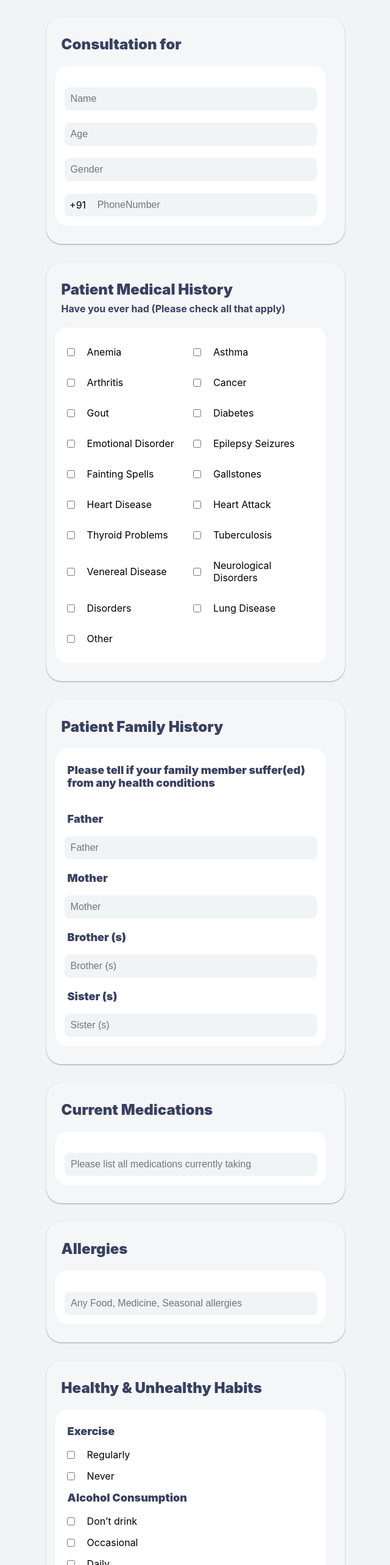
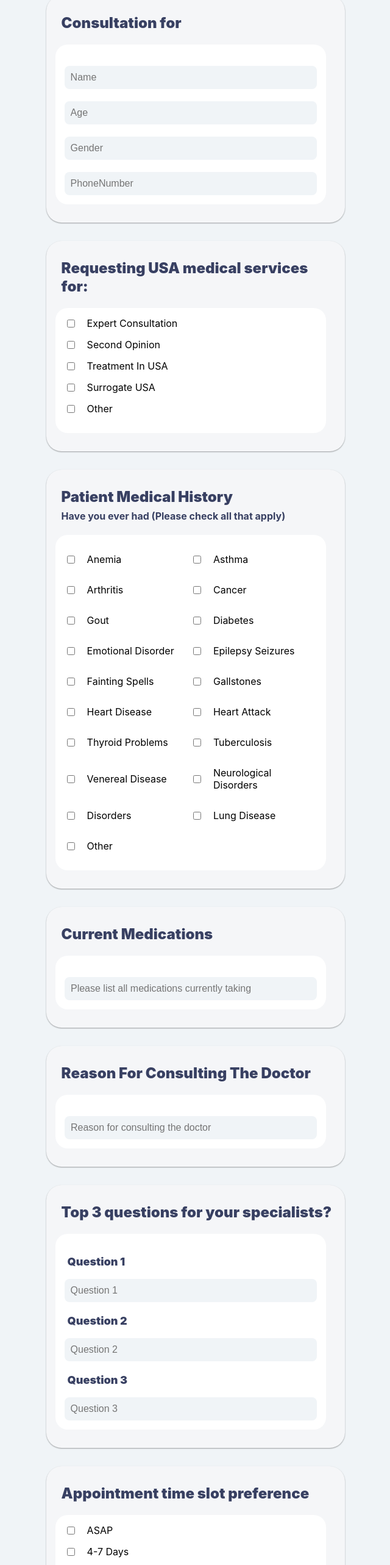
Before and after one commit to samryker/medipocket-webapp, a React (Create React App) app: page /intakeForm in a window 1280 px wide. Shown: the part 217-2783 px from the top of the page at 61% size, without its empty margins (319-959 px from the left). Built offline with nearby package versions, Linux system fonts and the light colour scheme.

Commit message:
intake form testing

```diff
--- a/src/screens/MainScreens/Doctor/IntakeForm.js
+++ b/src/screens/MainScreens/Doctor/IntakeForm.js
@@ -29,7 +29,6 @@ export default function IntakeForm() {
   // verifiedIsGood = 2 means clicked and false invalid code
   const [verifiedIsGood, setVerifiedIsGood] = useState(0);
   const [errorsOfUser, setErrorsOfUser] = useState("");
-  const [errorsOfUser2, setErrorsOfUser2] = useState("");
 
   // Inputs
   const [mynumber, setnumber] = useState("");
@@ -41,7 +40,7 @@ export default function IntakeForm() {
   const signin = () => {
     try {
       const appVerifier = window.recaptchaVerifier;
-      signInWithPhoneNumber(auth, '+91'+phone, appVerifier)
+      signInWithPhoneNumber(auth, phone, appVerifier)
         .then((confirmationResult) => {
           checkCode(confirmationResult);
           setshow(true);
@@ -151,7 +150,7 @@ export default function IntakeForm() {
     try {
       generateRecaptcha();
       let appVerifier = window.recaptchaVerifier;
-      signInWithPhoneNumber(auth, '+91'+phone, appVerifier)
+      signInWithPhoneNumber(auth, phone, appVerifier)
         .then((confirmationResult) => {
           window.confirmationResult = confirmationResult;
           setPhoneVerified(true);
@@ -162,19 +161,6 @@ export default function IntakeForm() {
     } catch (error) {
       console.log("error from recapther", error);
     }
-    // --- Rami Code ----
-    // console.log("inside trycatch 1 ");
-    // window.recaptchaVerifier = new RecaptchaVerifier(
-    //   "sign-in-button",
-    //   {
-    //     callback: (response) => {
-    //       console.log("response line 297 => ", response);
-    //       // onSignInSubmit(response);
-    //     },
-    //   },
-    //   auth
-    // );
-    // console.log("inside trycatch 2 ");
   };
 
   // f2
@@ -244,6 +230,13 @@ export default function IntakeForm() {
   const [q1, setQ1] = useState("");
   const [q2, setQ2] = useState("");
   const [q3, setQ3] = useState("");
+  // Request
+  const [request1, setRequest1] = useState(false);
+  const [request2, setRequest2] = useState(false);
+  const [request3, setRequest3] = useState(false);
+  const [request4, setRequest4] = useState(false);
+  const [request5, setRequest5] = useState(false);
+  const [request_other, setRequest_other] = useState("");
   // Appointment
   const [appointment1, setAppointment1] = useState(false);
   const [appointment2, setAppointment2] = useState(false);
@@ -310,6 +303,22 @@ export default function IntakeForm() {
     setF5_5_3(true);
     setF5_5_4(false);
   };
+  // Request
+  const handleRequest1 = () => {
+    setRequest1(!request1);
+  };
+  const handleRequest2 = () => {
+    setRequest2(!request2);
+  };
+  const handleRequest3 = () => {
+    setRequest3(!request3);
+  };
+  const handleRequest4 = () => {
+    setRequest4(!request4);
+  };
+  const handleRequest5 = () => {
+    setRequest5(!request5);
+  };
   // Appoitment
   const handleAppointment1 = () => {
     setAppointment1(!appointment1);
@@ -361,24 +370,24 @@ export default function IntakeForm() {
     if (f5_5_1) smoke = "Never";
     if (f5_5_2) smoke = "Stopped";
     if (f5_5_3) smoke = "Daily";
+    // request
+    let requestService = "";
+    if (request1) requestService += "Expert Consultation";
+    if (request2) requestService += "Second Opinion";
+    if (request3) requestService += "Treatment In USA";
+    if (request4) requestService += "Surrogate USA";
+    if (request5) requestService += request_other;
+    // appointment
     let appointment = "";
     if (appointment1) appointment += "ASAP";
     if (appointment2) appointment += "4-7 Days";
     if (appointment3) appointment += "Morning India time: 5.30am - 10am";
     if (appointment4) appointment += "Evening India time: 5.30pm - 12am";
-    if (phone.length === 0 || verifiedIsGood !== 1) {
+    if (phone.length === 0 || verifiedIsGood !== 1 || f3.length === 0) {
       setErrorsOfUser(
-        "Phone Number verification is required! PLease try again!"
+        "Phone Number verification and Reason for consultation are required! PLease try again!"
       );
     } else {
-      setErrorsOfUser('')
-    }
-     if (f3.length === 0){
-      setErrorsOfUser2('Reason for Consultation is required! PLease try again!')
-    } else {
-      setErrorsOfUser2('')
-    }
-    if(f3.length > 0 && verifiedIsGood === 1) {
       let user = {
         type_form: "intake_form",
         doc_name: doctorName ? doctorName : "_blank",
@@ -386,15 +395,15 @@ export default function IntakeForm() {
         birth: birth ? birth : "_blank",
         gender: gender ? gender : "_blank",
         phone_number: phone,
-        patient_medical_history: f4 ? f4: "_blank",
-        father: father ? father : "_blank",
-        mother: mother ? mother : "_blank",
-        brother: brother ? brother : "_blank",
-        sister: sister ? sister : "_blank",
+        patient_medical_history: f4 ? f4 : "_blank",
+        father: "_blank",
+        mother: "_blank",
+        brother: "_blank",
+        sister: "_blank",
         comments: "_blank",
         current_medication: medication ? medication : "_blank",
-        list_allergies: allergies ? allergies : "_blank",
-        healthy_unhealthy: `Exercices: ${exercices}, Alcohol ${alcohol}, Smoke: ${smoke}.`,
+        list_allergies: "_blank",
+        healthy_unhealthy: "_blank",
         reason_for_consultation: f3 ? f3 : "_blank",
         question1: q1 ? q1 : "_blank",
         question2: q2 ? q2 : "_blank",
@@ -415,27 +424,27 @@ export default function IntakeForm() {
           console.log("res from intakeForm => ", res);
           setIndicatorLoad(false);
           setHelp(true);
-          console.log("DONE");
         })
         .catch((err) => {
           setIndicatorLoad(false);
           console.log("==============================================");
           console.log("Error =>", err);
         });
+      console.log("DONE");
     }
 
     setIndicatorLoad(false);
   };
   useEffect(() => {
-    window.scrollTo(0, 0)
-  }, [])
+    window.scrollTo(0, 0);
+  }, []);
 
   return (
     <div className="age-container">
       {/* subContainer */}
       <div className="age-subContainer">
         <div className="age-header">
-          <div className="age-headerSub" onClick={() => navigate("/home")}>
+          <div className="age-headerSub" onClick={() => setHelp2(!help2)}>
             <FaArrowLeft className="age-backIcon" />
           </div>
           <div className="age-titleContainer">
@@ -451,8 +460,7 @@ export default function IntakeForm() {
       {/* scroll */}
       <div className="age-scrollContainer">
         <div className="intake-card shadow1">
-          <p className="intake-card-title">Telemedicine Patient</p>
-          <p className="intake-card-title">Intake Form</p>
+          <p className="intake-card-title">Medical Intake Form</p>
         </div>
         <div className="intake-card shadow1">
           <p className="intake-card-title">Consultation for</p>
@@ -495,18 +503,14 @@ export default function IntakeForm() {
               style={{ position: "relative" }}
             >
               <form action="" onSubmit={handleVerifyPhone}>
-                <div className="prefix-container">
-                <span class="prefix">+91</span>
+                {errorsOfUser.length > 0 ? (
+                  <>
                     <input
-                      className={`intake-input ${errorsOfUser.length > 0 ? "intake-error-field": null}`}
-                      type={"tel"}
-                      pattern={'[0-9]{10}'}
+                      className="intake-input intake-error-field"
                       value={phone}
-                      onChange={(e) => setPhone(e.target.value.substring(0,10))}
+                      onChange={(e) => setPhone(e.target.value)}
                       placeholder="PhoneNumber"
                     />
-                </div>
-                {errorsOfUser.length > 0 ? (
                     <div style={{ width: "100%" }}>
                       <p
                         style={{
@@ -518,9 +522,18 @@ export default function IntakeForm() {
                         * Phone Number and verification Required !
                       </p>
                     </div>
-                ) : null}
+                  </>
+                ) : (
+                  <input
+                    disabled={verifiedIsGood !== 0}
+                    className="intake-input"
+                    value={phone}
+                    onChange={(e) => setPhone(e.target.value)}
+                    placeholder="PhoneNumber"
+                  />
+                )}
 
-                {phone.length === 10 && (
+                {phone.length > 10 && (
                   <button
                     disabled={verifiedIsGood !== 0}
                     style={{
@@ -604,6 +617,76 @@ export default function IntakeForm() {
 
               {phoneError.length === 0 ? null : (
                 <p className="intake-error">{phoneError}</p>
+              )}
+            </div>
+          </div>
+        </div>
+        {/* Requesting USA medical services for: */}
+        <div className="intake-card shadow1">
+          <p className="intake-card-title">
+            Requesting USA medical services for:
+          </p>
+          <div className="intake-inputs-container">
+            <div className="intake-input-container">
+              <div className="intake-checkbox-container intake-checkbox-container-margin">
+                <input
+                  type={"checkbox"}
+                  color={"#40e0d0"}
+                  className="intake-checkbox"
+                  value={request1}
+                  onChange={handleRequest1}
+                />
+                <p className="intake-checkbox-title">Expert Consultation</p>
+              </div>
+              <div className="intake-checkbox-container intake-checkbox-container-margin">
+                <input
+                  type={"checkbox"}
+                  color={"#40e0d0"}
+                  className="intake-checkbox"
+                  value={request2}
+                  onChange={handleRequest2}
+                />
+                <p className="intake-checkbox-title">Second Opinion</p>
+              </div>
+              <div className="intake-checkbox-container intake-checkbox-container-margin">
+                <input
+                  type={"checkbox"}
+                  color={"#40e0d0"}
+                  className="intake-checkbox"
+                  value={request3}
+                  onChange={handleRequest3}
+                />
+                <p className="intake-checkbox-title">Treatment In USA</p>
+              </div>
+              <div className="intake-checkbox-container intake-checkbox-container-margin">
+                <input
+                  type={"checkbox"}
+                  color={"#40e0d0"}
+                  className="intake-checkbox"
+                  value={request4}
+                  onChange={handleRequest4}
+                />
+                <p className="intake-checkbox-title">Surrogate USA</p>
+              </div>
+              <div className="intake-checkbox-container intake-checkbox-container-margin">
+                <input
+                  type={"checkbox"}
+                  color={"#40e0d0"}
+                  className="intake-checkbox"
+                  value={request5}
+                  onChange={handleRequest5}
+                />
+                <p className="intake-checkbox-title">Other</p>
+              </div>
+              {request5 && (
+                <>
+                  <input
+                    className="intake-input"
+                    value={request_other}
+                    onChange={(e) => setRequest_other(e.target.value)}
+                    placeholder="Please type your requested service here"
+                  />
+                </>
               )}
             </div>
           </div>
@@ -846,60 +929,6 @@ export default function IntakeForm() {
             )}
           </div>
         </div>
-        {/* Patient Family History */}
-        <div className="intake-card shadow1">
-          <p className="intake-card-title">Patient Family History</p>
-          <div className="intake-inputs-container">
-            <p className="intake-card-title4">
-              Please tell if your family member suffer(ed) from any health
-              conditions
-            </p>
-            <div className="intake-input-container">
-              <p className="intake-card-title4 intake-input-with-label-title">
-                Father
-              </p>
-              <input
-                className="intake-input intake-input-with-label"
-                value={father}
-                onChange={(e) => setFather(e.target.value)}
-                placeholder="Father"
-              />
-            </div>
-            <div className="intake-input-container">
-              <p className="intake-card-title4 intake-input-with-label-title">
-                Mother
-              </p>
-              <input
-                className="intake-input intake-input-with-label"
-                value={mother}
-                onChange={(e) => setMother(e.target.value)}
-                placeholder="Mother"
-              />
-            </div>
-            <div className="intake-input-container">
-              <p className="intake-card-title4 intake-input-with-label-title">
-                Brother (s)
-              </p>
-              <input
-                className="intake-input intake-input-with-label"
-                value={brother}
-                onChange={(e) => setBrother(e.target.value)}
-                placeholder="Brother (s)"
-              />
-            </div>
-            <div className="intake-input-container">
-              <p className="intake-card-title4 intake-input-with-label-title">
-                Sister (s)
-              </p>
-              <input
-                className="intake-input intake-input-with-label"
-                value={sister}
-                onChange={(e) => setSister(e.target.value)}
-                placeholder="Sister (s)"
-              />
-            </div>
-          </div>
-        </div>
         {/* Current Medications */}
         <div className="intake-card shadow1">
           <p className="intake-card-title">Current Medications</p>
@@ -912,114 +941,11 @@ export default function IntakeForm() {
             />
           </div>
         </div>
-        {/* Allergies */}
-        <div className="intake-card shadow1">
-          <p className="intake-card-title">Allergies</p>
-          <div className="intake-inputs-container">
-            <input
-              className="intake-input"
-              value={allergies}
-              onChange={(e) => setAllergies(e.target.value)}
-              placeholder="Any Food, Medicine, Seasonal allergies"
-            />
-          </div>
-        </div>
-        {/* Healthy & Unhealthy Habits */}
-        <div className="intake-card shadow1">
-          <p className="intake-card-title">Healthy & Unhealthy Habits</p>
-          <div className="intake-inputs-container">
-            <div className="intake-input-container">
-              <p className="intake-card-title4">Exercise</p>
-              <div className="intake-checkbox-container intake-checkbox-container-margin">
-                <input
-                  type={"checkbox"}
-                  color={"#40e0d0"}
-                  className="intake-checkbox"
-                  value={f5_1_2}
-                  onChange={handlef5_1_2}
-                />
-                <p className="intake-checkbox-title">Regularly</p>
-              </div>
-              <div className="intake-checkbox-container intake-checkbox-container-margin">
-                <input
-                  type={"checkbox"}
-                  color={"#40e0d0"}
-                  className="intake-checkbox"
-                  value={f5_1_1}
-                  onChange={handlef5_1_1}
-                />
-                <p className="intake-checkbox-title">Never</p>
-              </div>
-              <p className="intake-card-title4">Alcohol Consumption</p>
-              <div className="intake-checkbox-container intake-checkbox-container-margin">
-                <input
-                  type={"checkbox"}
-                  color={"#40e0d0"}
-                  className="intake-checkbox"
-                  value={f5_3_1}
-                  onChange={handlef5_3_1}
-                />
-                <p className="intake-checkbox-title">Don’t drink</p>
-              </div>
-              <div className="intake-checkbox-container intake-checkbox-container-margin">
-                <input
-                  type={"checkbox"}
-                  color={"#40e0d0"}
-                  className="intake-checkbox"
-                  value={f5_3_2}
-                  onChange={handlef5_3_2}
-                />
-                <p className="intake-checkbox-title">Occasional</p>
-              </div>
-              <div className="intake-checkbox-container intake-checkbox-container-margin">
-                <input
-                  type={"checkbox"}
-                  color={"#40e0d0"}
-                  className="intake-checkbox"
-                  value={f5_3_3}
-                  onChange={handlef5_3_3}
-                />
-                <p className="intake-checkbox-title">Daily</p>
-              </div>
-              <p className="intake-card-title4">Smoke</p>
-              <div className="intake-checkbox-container intake-checkbox-container-margin">
-                <input
-                  type={"checkbox"}
-                  color={"#40e0d0"}
-                  className="intake-checkbox"
-                  value={f5_5_1}
-                  onChange={handlef5_5_1}
-                />
-                <p className="intake-checkbox-title">Daily</p>
-              </div>
-              <div className="intake-checkbox-container intake-checkbox-container-margin">
-                <input
-                  type={"checkbox"}
-                  color={"#40e0d0"}
-                  className="intake-checkbox"
-                  value={f5_5_2}
-                  onChange={handlef5_5_2}
-                />
-                <p className="intake-checkbox-title">Stopped</p>
-              </div>
-              <div className="intake-checkbox-container intake-checkbox-container-margin">
-                <input
-                  type={"checkbox"}
-                  color={"#40e0d0"}
-                  className="intake-checkbox"
-                  value={f5_5_3}
-                  onChange={handlef5_5_3}
-                />
-                <p className="intake-checkbox-title">Daily</p>
-              </div>
-            </div>
-          </div>
-        </div>
         {/* Reason for Consultation */}
         <div className="intake-card shadow1">
           <p className="intake-card-title">Reason For Consulting The Doctor</p>
           <div className="intake-inputs-container">
-            {errorsOfUser2.length > 0 ? (
+            {errorsOfUser.length > 0 ? (
               <>
                 <input
                   className="intake-input intake-error-field"
@@ -1156,21 +1082,6 @@ export default function IntakeForm() {
             </p>
           </div>
         )}
-        {errorsOfUser2.length > 0 && (
-          <div
-            style={{
-              width: "100%",
-              display: "flex",
-              flexDirection: "row",
-              justifyContent: "center",
-              alignItems: "center",
-            }}
-          >
-            <p style={{ color: "red", fontSize: "14px", margin: "20px" }}>
-              {errorsOfUser2}{" "}
-            </p>
-          </div>
-        )}
         <div
           className={"submit-container2 submit1"}
           style={{ cursor: "pointer" }}
@@ -1182,6 +1093,7 @@ export default function IntakeForm() {
       {/* Success Model */}
       {help && (
         <div className="success-model-intakeform shadow1">
+          <div className="success-model-content">
             <p
               className="intake-card-title3"
               style={{
@@ -1193,14 +1105,21 @@ export default function IntakeForm() {
             >
               Your details have been submitted Successfully
             </p>
+            <div className="intakeForm-concon">
               <div className="backhomeBtn" onClick={() => navigate("/home")}>
                 <p className="backhomeText">Back home</p>
+              </div>
+              <div className="backhomeBtn" onClick={() => setHelp(false)}>
+                <p className="backhomeText">Cancel</p>
+              </div>
+            </div>
           </div>
         </div>
       )}
       {/* close Model */}
       {help2 && (
         <div className="success-model-intakeform shadow1">
+          <div className="success-model-content">
             <p
               className="intake-card-title3"
               style={{
@@ -1213,7 +1132,7 @@ export default function IntakeForm() {
               You can only back to the home page
             </p>
             <div className="intakeForm-concon">
-            <div className="backhomeBtn" onClick={() => navigate(-1)}>
+              <div className="backhomeBtn" onClick={() => navigate("/home")}>
                 <p className="backhomeText">Back Home</p>
               </div>
               <div className="backhomeBtn" onClick={() => setHelp2(false)}>
@@ -1221,6 +1140,7 @@ export default function IntakeForm() {
               </div>
             </div>
           </div>
+        </div>
       )}
     </div>
   );
```
Lines whose indentation alone changed are shown as unchanged.
